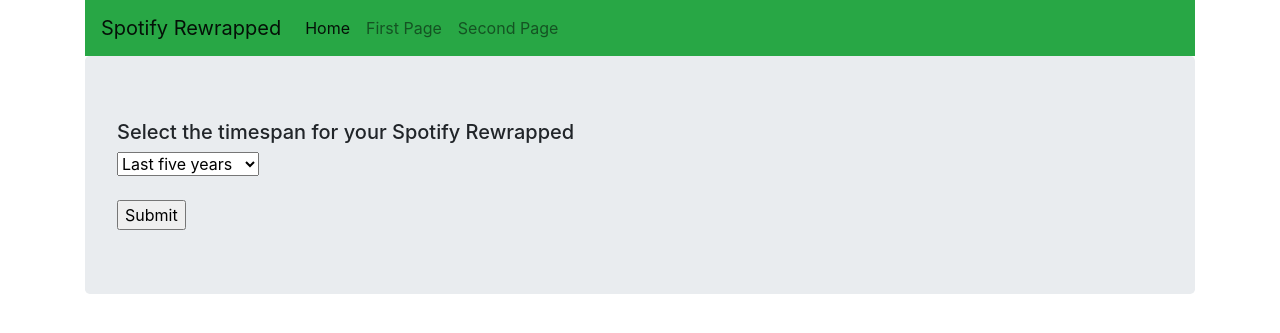
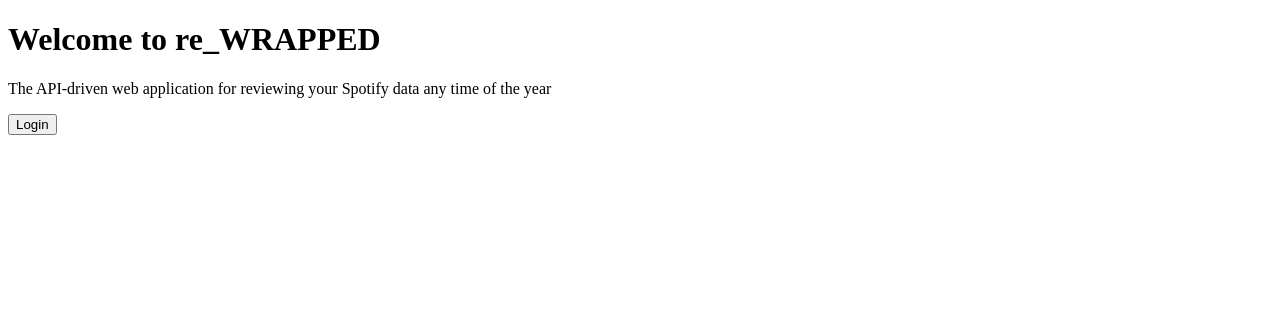
Before and after one commit to tyler-sanzo/spotify_rewrapped, a Flask app: page / in a window 1280 px wide. Shown: the top 333 px of the page. Run offline with Flask 2, Linux system fonts and the light colour scheme; some libraries are stand-ins or nearby versions.

Commit message:
chris' version of the basic app

```diff
--- a/app.py
+++ /dev/null
@@ -1,36 +0,0 @@
-from flask import Flask, render_template, request
-app = Flask(__name__)
-app.debug = True
-
-
-@app.route('/', methods=['GET'])
-def dropdown():
-    timespan = ['Last four weeks', 'Last six months', 'Last five years']
-    return render_template('index.html', timespan=timespan)
-
-@app.route("/")
-def view_home():
-    return render_template("index.html", title="Home page")
-
-@app.route("/", methods=['GET', 'POST'])
-def index():
-    if request.method == 'POST':
-        if request.form.get('action1') == 'VALUE1':
-            pass # do something
-        else:
-            pass # unknown
-    elif request.method == 'GET':
-        return render_template('index.html', form=form)
-
-    return render_template("index.html")
-
-@app.route("/first")
-def view_first_page():
-    return render_template("index.html", title="First page")
-
-@app.route("/second")
-def view_second_page():
-    return render_template("index.html", title="Second page")
-
-if __name__ == "__main__":
-    app.run()
--- /dev/null
+++ b/basic_app_public.py
@@ -0,0 +1,91 @@
+from flask import Flask, render_template, request, redirect, session, url_for
+
+import pandas as pd
+import json
+
+import spotipy
+from spotipy.oauth2 import SpotifyOAuth
+
+
+# import requests
+
+login_html='''
+
+<h1>Login Page</h1>
+<br>
+<form action='/login' method='post'>
+	<input type='submit' value='Authenticate'>
+</form>
+
+'''
+
+def saved_songs_cleaner(data):
+    x = []
+    s = data['items']
+
+    for i in s:
+        x.append({
+            'added_at': i['added_at'],
+            'song': i['track']['name'],
+            'album': i['track']['album']['name'],
+            'artists': i['track']['artists'][0]['name'],
+            'id': i['track']['id'],
+            'popularity': i['track']['popularity']
+        })
+
+    return x
+
+
+app = Flask(__name__)
+app.secret_key = 'wowza'
+
+
+auth_manager = SpotifyOAuth(
+	scope='user-library-read',
+	client_id='',
+	client_secret='',
+	redirect_uri="http://localhost:8888/",
+	show_dialog=True
+	)
+
+
+# home route. renders index.html
+@app.route('/', methods=['GET', 'POST'])
+def home():
+
+	# template on api auth token return
+	if request.args.get('code'):
+		session['access_token'] = request.args.get('code')
+
+		return render_template('logged_in.html')
+
+
+	# templates on POST method
+	if request.method == 'POST':
+
+		if request.form.get('saved_tracks'):
+			auth_manager.get_access_token(session.get('access_token'))
+			sp = spotipy.Spotify(auth_manager=auth_manager)
+
+			saved_tracks = sp.current_user_saved_tracks(limit=50, offset=0)
+
+			df = pd.DataFrame(saved_songs_cleaner(saved_tracks))
+
+			return render_template('user_data.html', data=df.to_html())
+
+
+	# initial load in template
+	return render_template('index.html')
+
+
+
+@app.route('/login', methods=['POST'])
+def login_function():
+
+	auth_url = auth_manager.get_authorize_url()
+	return redirect(auth_url)
+
+
+
+if __name__ == '__main__':
+	app.run(debug=True, port=8888)
--- a/templates/index.html
+++ b/templates/index.html
@@ -1,68 +1,19 @@
-<!doctype html>
-<html lang="en">
-
+<!DOCTYPE html>
+<html>
 <head>
-    <!-- Required meta tags -->
-    <meta charset="utf-8">
-    <meta name="viewport" content="width=device-width, initial-scale=1, shrink-to-fit=no">
-
-    <!-- Bootstrap CSS -->
-    <link rel="stylesheet" href="https://stackpath.bootstrapcdn.com/bootstrap/4.3.1/css/bootstrap.min.css" integrity="sha384-ggOyR0iXCbMQv3Xipma34MD+dH/1fQ784/j6cY/iJTQUOhcWr7x9JvoRxT2MZw1T" crossorigin="anonymous">
-
-    <title>Spotify Rewrapped</title>
+	<meta charset="utf-8">
+	<meta name="viewport" content="width=device-width, initial-scale=1">
+	<title>re_WRAPPED</title>
 </head>
-
 <body>
-
-    <div class="container">
-        <nav class="navbar navbar-expand-lg navbar-light bg-success text-white">
-            <a class="navbar-brand" href="#">Spotify Rewrapped</a>
-            <button class="navbar-toggler" type="button" data-toggle="collapse" data-target="#navbarSupportedContent" aria-controls="navbarSupportedContent" aria-expanded="false" aria-label="Toggle navigation">
-                <span class="navbar-toggler-icon"></span>
-            </button>
-
-            <div class="collapse navbar-collapse" id="navbarSupportedContent">
-                <ul class="navbar-nav mr-auto">
-                    <li class="nav-item active">
-                        <a class="nav-link" href="{{ url_for('view_home') }}">Home <span class="sr-only">(current)</span></a>
-                    </li>
-                    <li class="nav-item">
-                        <a class="nav-link" href="{{ url_for('view_first_page') }}">First Page</a>
-                    </li>
-                    <li class="nav-item">
-                        <a class="nav-link" href="{{ url_for('view_second_page') }}">Second Page</a>
-                    </li>
-                </ul>
-            </div>
-        </nav>
-
-        <div class="jumbotron">
-
-            <h5 class="display-5">
-          		{% if title %}
-          		  {{ title }}
-          		{% else %}
-          		  Select the timespan for your Spotify Rewrapped
-          		{% endif %}
-	        </h5>
-            <select name= timespan method="GET" action="/">
-                {% for timespan in timespan %}
-                <option value= "{{timespan}}" SELECTED>{{timespan}}</option>"
-                {% endfor %}
-            </select>
-            <br>
-            <br>
-            <form method="post" action="/">
-                <input type="submit" value="Submit" name="action1"/>
-            </form>
-        </div>
-    </div>
-
-    <!-- Optional JavaScript -->
-    <!-- jQuery first, then Popper.js, then Bootstrap JS -->
-    <script src="https://code.jquery.com/jquery-3.3.1.slim.min.js" integrity="sha384-q8i/X+965DzO0rT7abK41JStQIAqVgRVzpbzo5smXKp4YfRvH+8abtTE1Pi6jizo" crossorigin="anonymous"></script>
-    <script src="https://cdnjs.cloudflare.com/ajax/libs/popper.js/1.14.7/umd/popper.min.js" integrity="sha384-UO2eT0CpHqdSJQ6hJty5KVphtPhzWj9WO1clHTMGa3JDZwrnQq4sF86dIHNDz0W1" crossorigin="anonymous"></script>
-    <script src="https://stackpath.bootstrapcdn.com/bootstrap/4.3.1/js/bootstrap.min.js" integrity="sha384-JjSmVgyd0p3pXB1rRibZUAYoIIy6OrQ6VrjIEaFf/nJGzIxFDsf4x0xIM+B07jRM" crossorigin="anonymous"></script>
+	<div>
+		<h1>Welcome to re_WRAPPED</h1>
+		<p>The API-driven web application for reviewing your Spotify data any time of the year</p>
+	</div>
+	<div>
+		<form action="/login" method="post">
+			<input type="submit" name="button" value="Login">
+		</form>
+	</div>
 </body>
-
 </html>
```
Also changed, not shown: templates/logged_in.html (added, +19 -0 lines), templates/user_data.html (added, +19 -0 lines), 5 other files.
